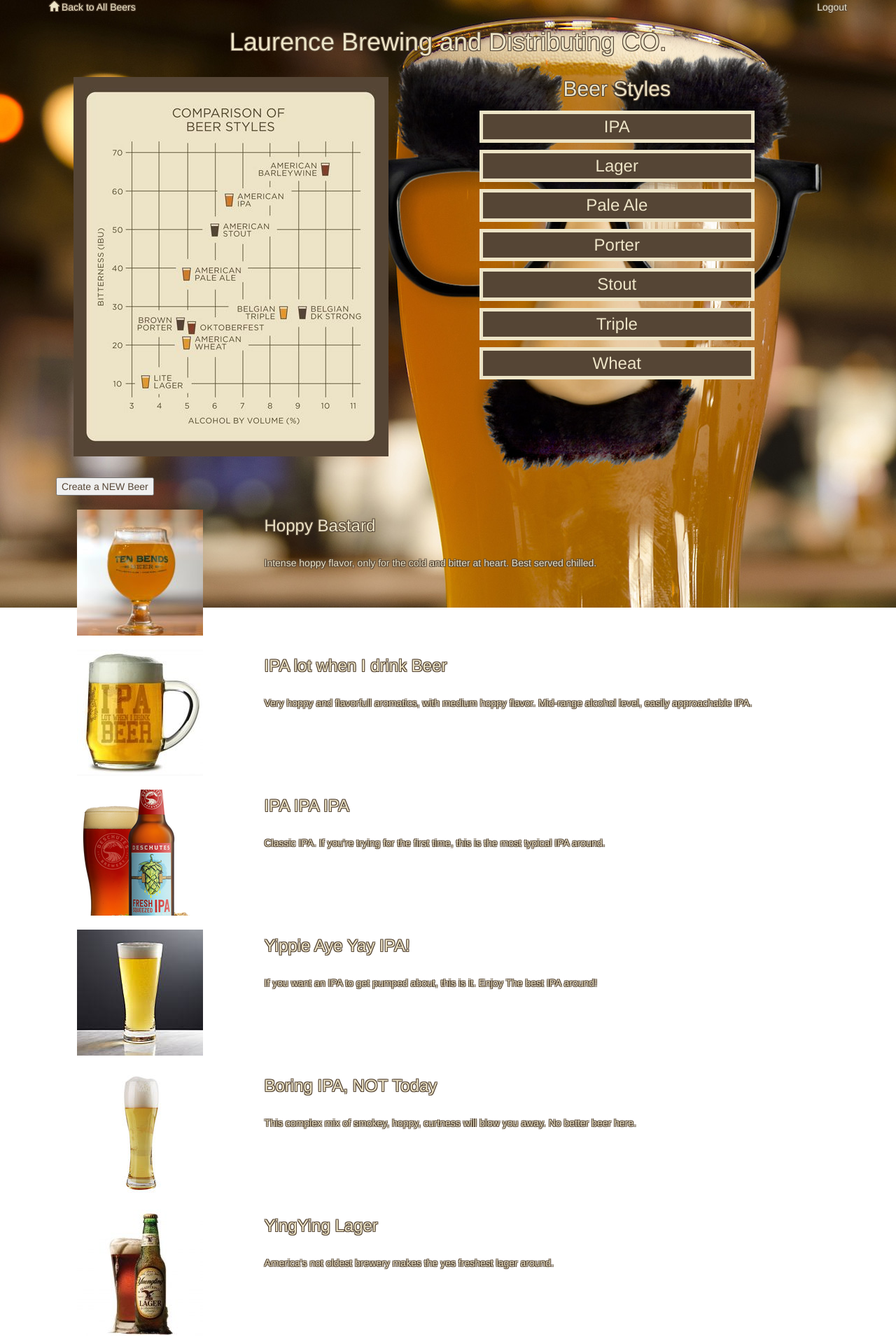
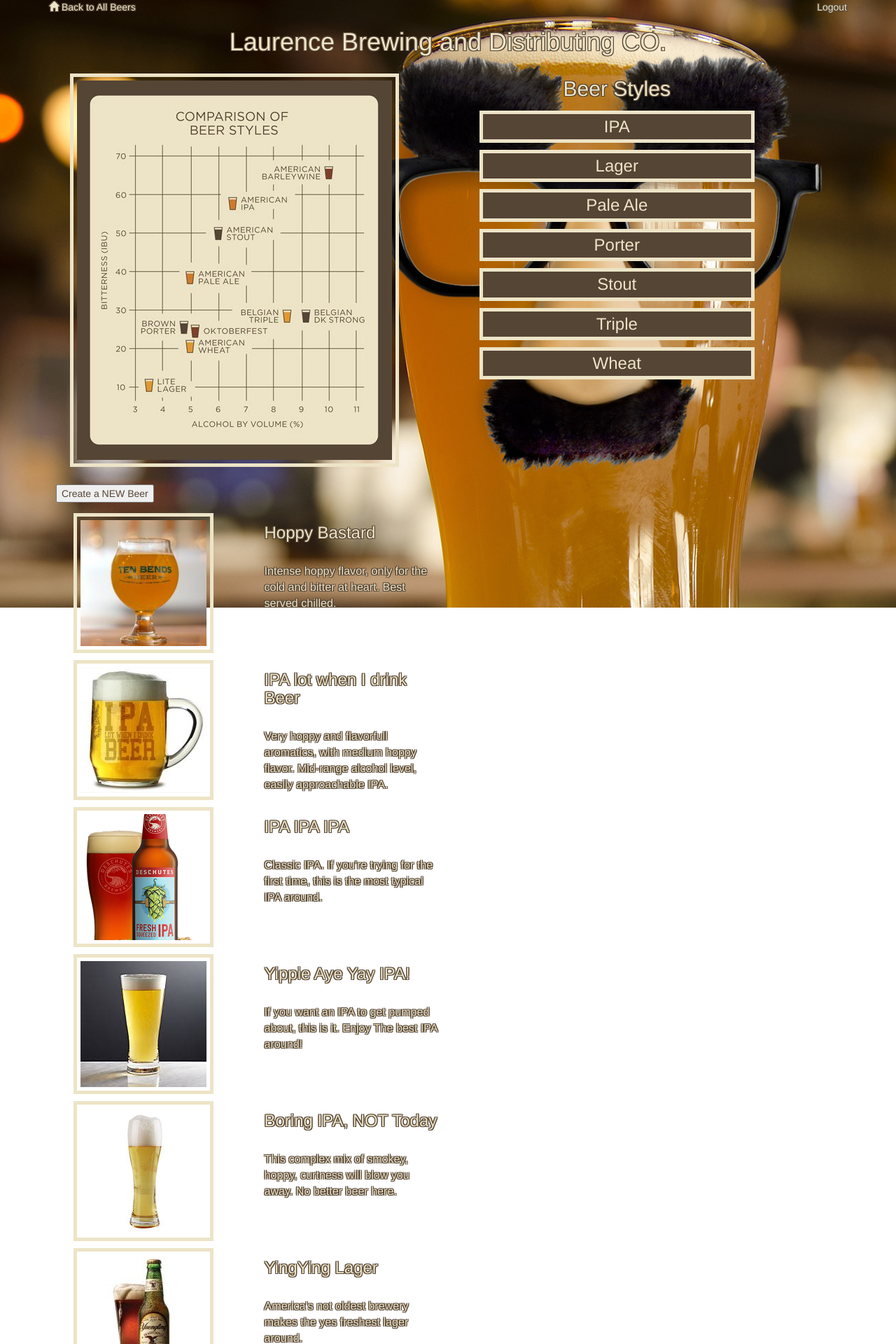
Before and after one commit to dlaurence269/item_catalog, a Flask app: page / in a window 1280 px wide. Shown: the top 1920 px of the page at 70% size. Run offline with Flask 2, Linux system fonts and the light colour scheme; data comes from the database, SQL or seed files in the repository; some libraries are stand-ins or nearby versions.

Commit message:
Make text more legible, give images borders.

```diff
--- a/static/styles.css
+++ b/static/styles.css
@@ -9,10 +9,10 @@ body {
 h1, h2, p, a {
     color: #ede4c7;
     text-shadow:
-    -1px -1px 0 #554535,
-    1px -1px 0 #554535,
-    -1px 1px 0 #554535,
-    1px 1px 0 #554535;
+    -1.2px -1.2px 0 #554535,
+    1.2px -1.2px 0 #554535,
+    -1.2px 1.2px 0 #554535,
+    1.2px 1.2px 0 #554535;
 }
 
 h1, h2 {
@@ -24,6 +24,15 @@ img {
     max-height: 100%;
     padding: 5px;
     margin: 5px;
+    border: 5px solid #ede4c7;
+}
+
+p {
+    font-size: 1.15em;
+}
+
+a:hover {
+    color: #ac5d01;
 }
 
 
@@ -32,6 +41,7 @@ img {
 input {
     color: #554535;
 }
+
 
 /* Landing Page Specific */
 
@@ -44,8 +54,8 @@ input {
     text-align: center;
 }
 
-.beer_categories a:hover {
-    color: #554535;
+.beer_categories h3:hover {
+    color: #ac5d01;
 }
 
 .list_of_beers a:link {
@@ -55,6 +65,10 @@ input {
 .all_image, .create_new_beer {
     padding: 5px;
     margin: 5px;
+}
+
+.list_of_beers img:hover {
+    opacity: 0.5;
 }
 
 
--- a/templates/showAllBeers.html
+++ b/templates/showAllBeers.html
@@ -8,7 +8,7 @@
     <h1>Laurence Brewing and Distributing CO.</h1>
     <div class=" col-md-12 header">
         <div class="col-md-6 all_image">
-            <a href="{{url_for('showAllBeers')}}"><img src="../static/images/ibu_vs_abv.jpeg" alt="Image of a graph of IBU (bitterness) vs. ABV (alcohol content)."></a>
+            <img src="../static/images/ibu_vs_abv.jpeg" alt="Image of a graph of IBU (bitterness) vs. ABV (alcohol content).">
         </div>
         <!-- Templates dynamically generating the appropriate 'category'. -->
         <div class=" col-md-5 beer_categories">
@@ -34,7 +34,7 @@
         <div class="col-md-3">
             <img src="{{item.picture_path}}" alt="Image of a Beer.">
         </div>
-        <div class="col-md-8">
+        <div class="col-md-3">
             <h3>{{item.name}}</h3>
             </br>
             <!-- Find a way to dynamically cut this off at 100 characters -->
```
